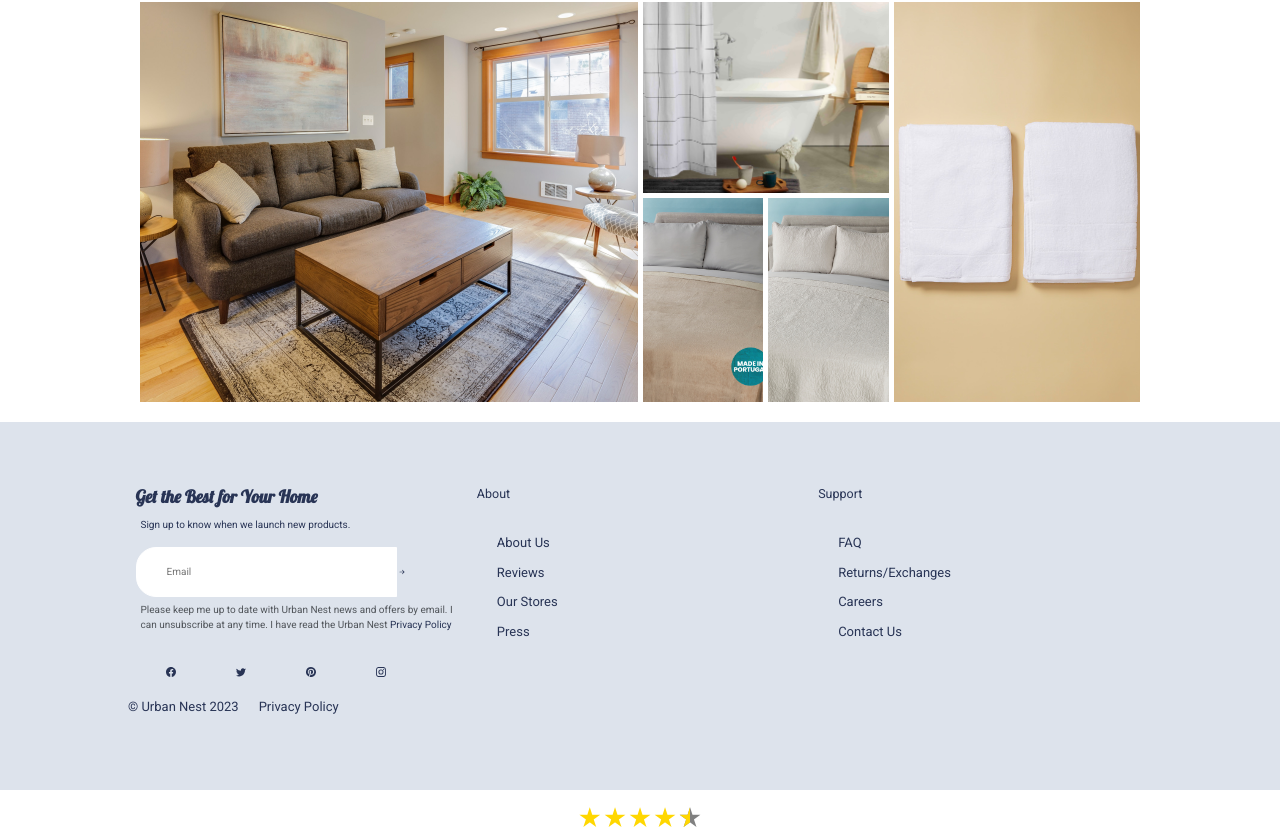
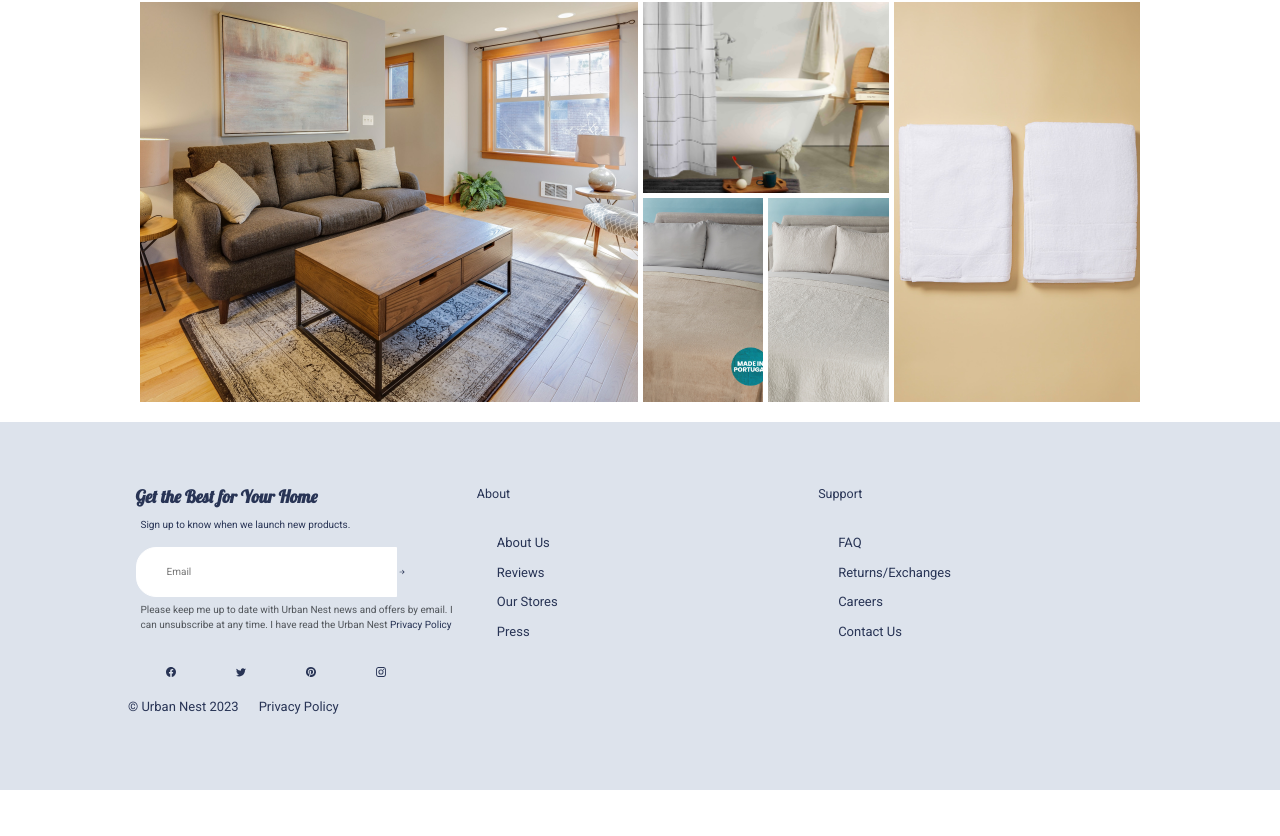
Before and after one commit to WeCodeStore/ui, a React (Create React App) app: page / in a window 1280 px wide. Shown: the part 1553-2389 px from the top of the page. After the commit the page ends 2343 px from the top, so only its background shows below. Built offline with nearby package versions, Linux system fonts and the light colour scheme.

Commit message:
Added defaultvalue for number of stars

```diff
--- a/src/App.js
+++ b/src/App.js
@@ -6,7 +6,6 @@ function App() {
   return (
     <div className="App">
       <PageContainer />
-      <StarRatings rate={4.5} />
     </div>
   );
 }
--- a/src/components/Stars/StarRatings.jsx
+++ b/src/components/Stars/StarRatings.jsx
@@ -2,10 +2,12 @@
 import ReactStars from 'react-stars';
 import './StarRatings.css';
 
-const StarRatings = ({rate}) =>{
+const StarRatings = ({numStars=5, rate}) =>{
+  //  const numStars = 5;
+
     return (
         <div className='star-rating' data-testid='starRatingId'>
-        <ReactStars  count={5} value={rate} size={24} edit={false}  />
+        <ReactStars  count={numStars} value={rate} size={24} edit={false}  />
         </div>
     )
 }
```
